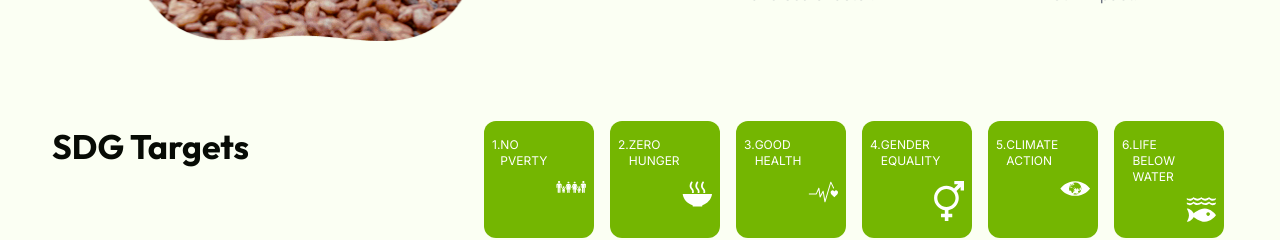
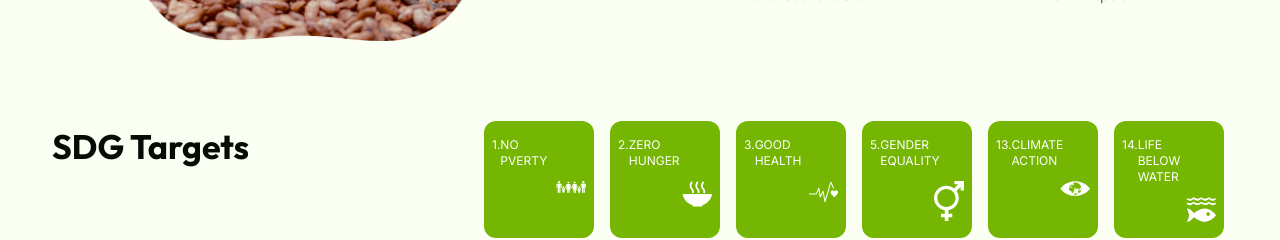
Before and after one commit to JayOnojah/nutrient-chain, a Next.js app: page / in a window 1280 px wide. Shown: the part 2500-2740 px from the top of the page. Built offline with nearby package versions, Linux system fonts and the light colour scheme.

Commit message:
Push to Server

```diff
--- a/components/growth.tsx
+++ b/components/growth.tsx
@@ -40,26 +40,32 @@ const data = [
 
 const sdgData = [
   {
+    tag: "1",
     title: "No Pverty",
     img: PovertyImg,
   },
   {
+    tag: "2",
     title: "ZERO HUNGER",
     img: ZeroHungerImg,
   },
   {
+    tag: "3",
     title: "Good Health",
     img: GoodHealtImg,
   },
   {
+    tag: "5",
     title: "Gender Equality",
     img: GenderEqaulityImg,
   },
   {
+    tag: "13",
     title: "Climate Action",
     img: ClimateImg,
   },
   {
+    tag: "14",
     title: "Life Below Water",
     img: LifeBelowWater,
   },
@@ -110,10 +116,10 @@ const Growth = () => {
           <div className="flex-1 flex gap-4 flex-wrap">
             {sdgData.map((item, index) => (
               <div
-                key="index"
+                key={index}
                 className="bg-[#74B601] rounded-xl py-4 px-2 max-w-[110px] w-full">
                 <div className="flex uppercase text-white text-xs max-w-[50px]">
-                  <div>{index + 1}. </div>
+                  <div>{item.tag}. </div>
                   <div> {item.title}</div>
                 </div>
                 <div className="mt-3">
```
